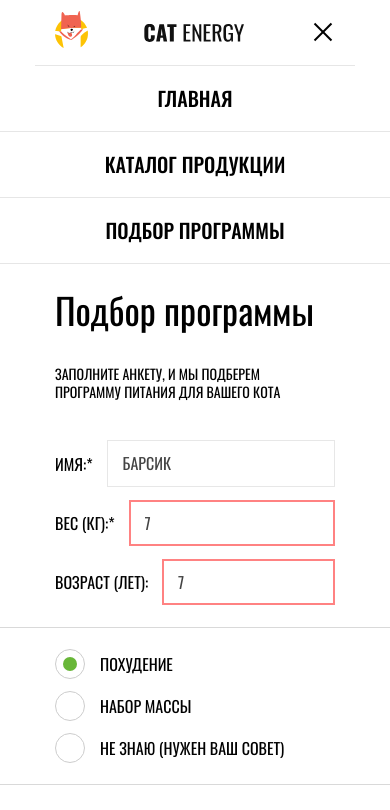
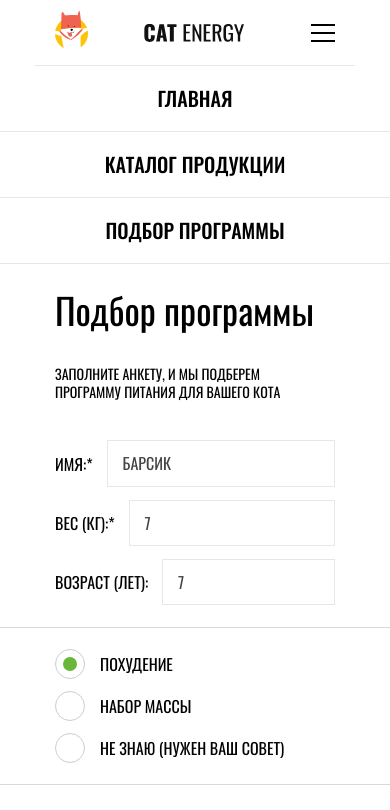
Before and after one commit to AlinaLeonidovna/1447027-cat-energy-20, a website: page source/form.html in a window 390 px wide. Both pictures are taken after a click on the button "Открыть меню". Shown: the top 810 px of the page. Drawn offline with Linux system fonts and the light colour scheme.

Commit message:
Добавляет правки по меню на JS, правки по критериям

```diff
--- a/source/form.html
+++ b/source/form.html
@@ -26,7 +26,7 @@
             </button>
           </div>
         </div>
-        <nav class="main-nav">
+        <nav class="main-nav main-nav--open">
           <ul class="main-nav__list">
             <li class="main-nav__item">
               <a class="main-nav__link" href="index.html">
@@ -66,12 +66,12 @@
             </p>
             <p class="form__row">
               <label class="form__label form__label--text" for="cat-weight">Вес (кг):*</label>
-              <input class="form__control form__control--text form__control--invalid" type="number" min="0" max="100" step="0.1" name="weight" id="cat-weight" placeholder="7" autocomplete="on" required>
+              <input class="form__control form__control--text" type="number" min="0" max="100" step="0.1" name="weight" id="cat-weight" placeholder="7" autocomplete="on" required>
           <!-- При невалидном значении поля добавить тегу input class="form__control--invalid" -->
             </p>
             <p class="form__row">
               <label class="form__label form__label--text" for="cat-years">Возраст (лет):</label>
-              <input class="form__control form__control--text form__control--invalid" type="number" min="0" max="100" step="1" name="years" id="cat-years" placeholder="7" autocomplete="on">
+              <input class="form__control form__control--text" type="number" min="0" max="100" step="1" name="years" id="cat-years" placeholder="7" autocomplete="on">
             </p>
           </div>
         </fieldset>
@@ -98,7 +98,7 @@
       </div>
       <div class="form__title--wrapper">
         <div class="container">
-          <h3 class="form__title form__title--contacts">Контактные данные (владельца кота)</h3>
+          <h3 class="form__title form__title--contacts">Контактные данные<br> (владельца кота)</h3>
         </div>
       </div>
       <div class="container container--form">
@@ -106,7 +106,7 @@
           <div class="form__contacts">
             <p class="form__row form__row--contacts">
               <label class="form__label form__label--text" for="feedback-email">E-mail:*</label>
-              <input class="form__control form__control--text form__control--text-icon form__control--invalid" type="email" name="email" id="feedback-email" placeholder="kuklachev@gmail.com" autocomplete="on" required>
+              <input class="form__control form__control--text form__control--text-icon" type="email" name="email" id="feedback-email" placeholder="kuklachev@gmail.com" autocomplete="on" required>
           <!-- При невалидном значении поля добавить тегу input class="form__control--invalid" -->
               <svg class="form__img form__img--email" width="18" height="13">
                 <use xlink:href="img/sprite.svg#icon-mail"></use>
--- a/source/js/burger.js
+++ b/source/js/burger.js
@@ -1,7 +1,13 @@
-var burgerButton = document.querySelector(".page-header__toggle")
-var mainNav = document.querySelector(".main-nav")
+var burgerButton = document.querySelector(".page-header__toggle");
+var mainNav = document.querySelector(".main-nav");
 
-  burgerButton.addEventListener("click", function () {
+  burgerButton.classList.add("page-header__toggle--close");
+  mainNav.classList.remove("main-nav--open");
+  mainNav.classList.add("main-nav--close");
+
+burgerButton.addEventListener("click", function() {
+  burgerButton.classList.toggle("page-header__toggle--close");
+  burgerButton.classList.toggle("page-header__toggle--open");
+  mainNav.classList.toggle("main-nav--close");
   mainNav.classList.toggle("main-nav--open");
-  burgerButton.classList.toggle("page-header__toggle--active")
-})
+});
--- a/source/less/blocks/additional-products-card.less
+++ b/source/less/blocks/additional-products-card.less
@@ -9,6 +9,7 @@
   @media (min-width: @desktop-width) {
     justify-content: flex-start;
     margin: 0;
+    margin-right: 20px;
   }
 }
 
@@ -80,7 +81,6 @@
 
 .additional-products-card__price {
   margin: 0;
-  margin-left: 20px;
 
   text-transform: uppercase;
   text-align: end;
--- a/source/less/blocks/form.less
+++ b/source/less/blocks/form.less
@@ -108,11 +108,6 @@
   &[type="number"] {
     appearance: textfield;
   }
-
-  &[type="number"]:hover,
-  &[type="number"]:focus {
-    appearance: number-input;
-  }
 }
 
 .form__control--text-icon {
@@ -157,8 +152,9 @@
   }
 }
 
-.form__control--text::placeholder {
-  color: @dark-grey-4;
+.form__control::placeholder {
+  color: inherit;
+  opacity: 1;
 }
 
 .form .form__control--invalid:required {
@@ -345,6 +341,12 @@
 
   @media (min-width: @desktop-width) {
     margin-bottom: 68px;
+  }
+}
+
+.form__title--contacts br {
+  @media (min-width: @tablet-width) {
+    display: none;
   }
 }
 
--- a/source/less/blocks/page-header.less
+++ b/source/less/blocks/page-header.less
@@ -118,7 +118,7 @@
 }
 
 .page-header__toggle {
-  position: relative;zzzz
+  position: relative;
 
   width: 24px;
   height: 24px;
@@ -132,9 +132,9 @@
   }
 }
 
-.page-header__burger,
-.page-header__burger::before,
-.page-header__burger::after {
+.page-header__toggle--close .page-header__burger,
+.page-header__toggle--close .page-header__burger::before,
+.page-header__toggle--close .page-header__burger::after {
   position: absolute;
   top: 50%;
   margin-top: -1px;
@@ -144,17 +144,34 @@
   background-color: @basic-black;
 }
 
-.page-header__burger::before,
+.page-header__toggle--close .page-header__burger::before,
 .page-header__burger::after {
   content: "";
 }
 
-.page-header__burger::before {
+.page-header__toggle--close .page-header__burger::before {
   transform: translateY(-8px);
 }
 
+.page-header__toggle--close .page-header__burger::after {
+  transform: translateY(8px);
+}
+
+.page-header__toggle--open .page-header__burger,
+.page-header__toggle--open .page-header__burger::before,
+.page-header__toggle--open .page-header__burger::after {
+  position: absolute;
+  top: 50%;
+  margin-top: -1px;
+  right: 0;
+  width: 24px;
+  height: 2px;
+  background-color: @basic-black;
+}
+
+.page-header__toggle--open .page-header__burger::before,
 .page-header__burger::after {
-  transform: translateY(8px);
+  content: "";
 }
 
 .page-header__toggle--open .page-header__burger {
```
Also changed, not shown: source/catalog.html (+1 -1 lines), source/index.html (+1 -1 lines), source/less/blocks/main-nav.less (+8 -2 lines), source/less/blocks/slider.less (+7 -1 lines).
